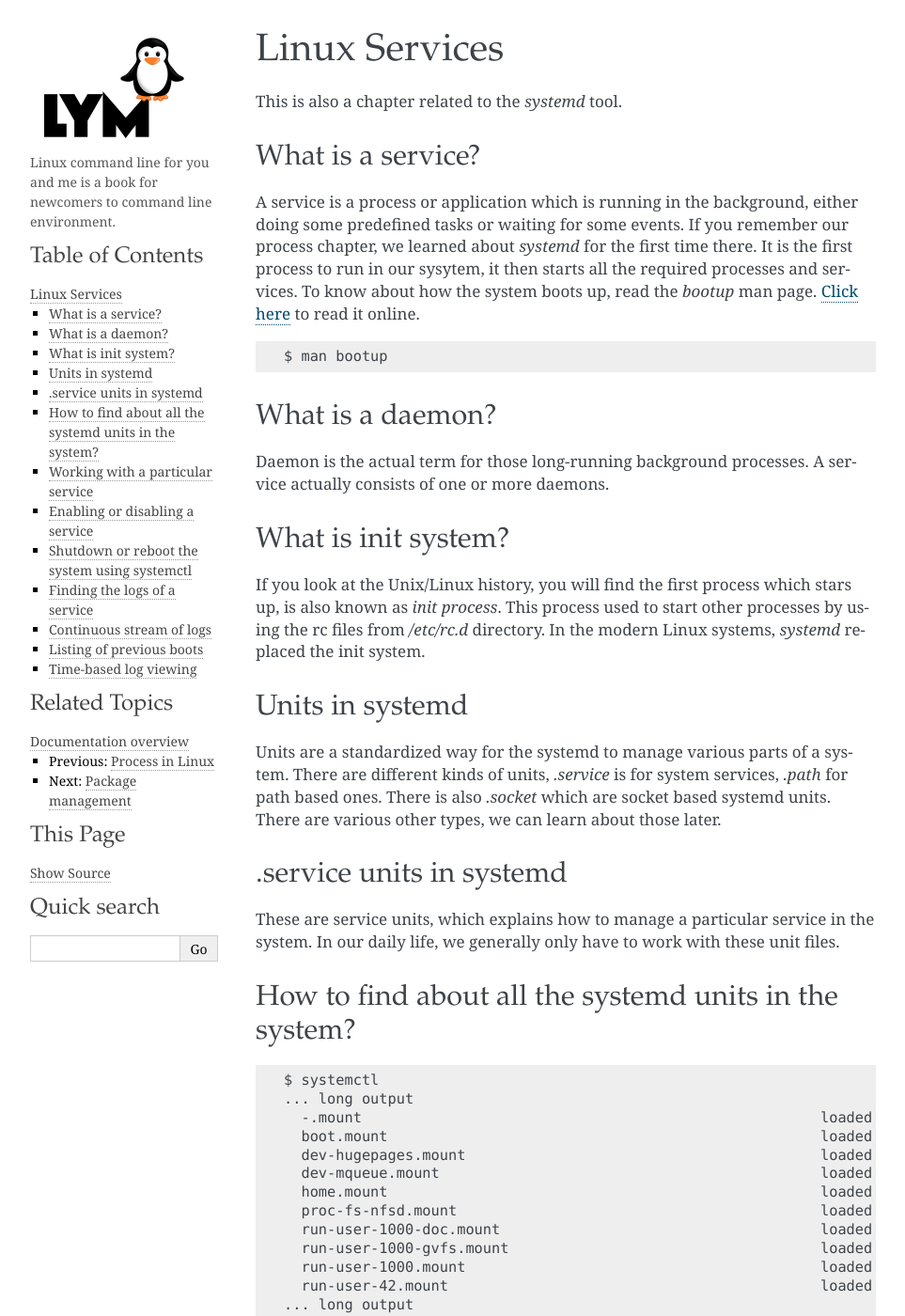
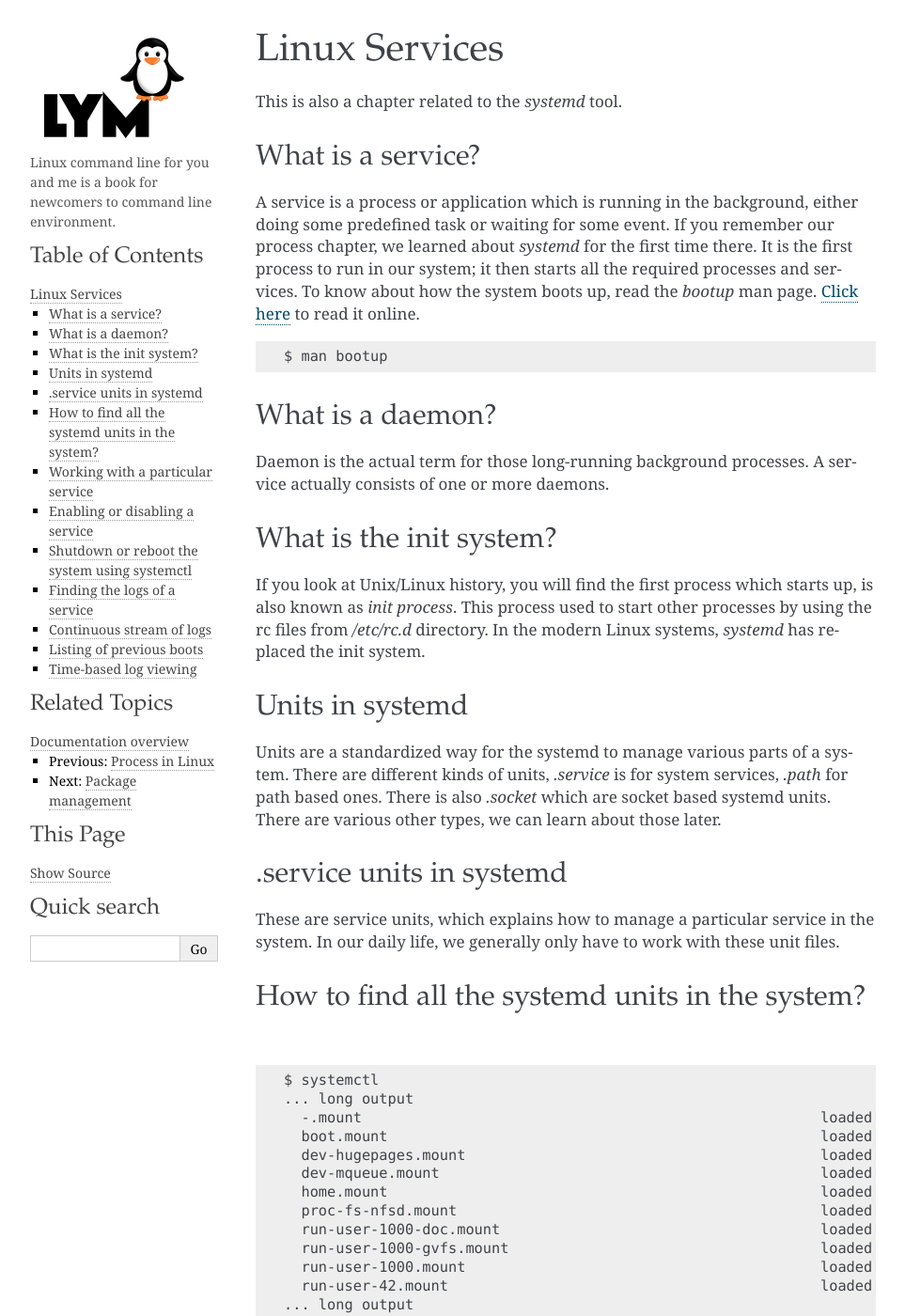
Before and after one commit to kushaldas/lym, a Sphinx documentation site: the page built from docs/services.md, in a window 1280 px wide and 1400 px high. Shown: the whole window at 94% size, without its empty margins (148-1111 px from the left). Built offline with Sphinx 7.4.7, drawn with Linux system fonts in a browser that asks for light colours; a script that is not in the unit is left out; some of the changed text lies outside the part shown.

Commit message:
Update services.md
Typo edits and grammar fixes

````diff
--- a/docs/services.md
+++ b/docs/services.md
@@ -8,8 +8,7 @@ This is also a chapter related to the *systemd* tool.
 
 ### What is a service?
 
-A service is a process or application which is running in the background, either doing some predefined tasks or waiting for some events. If you remember our process chapter, we learned about *systemd* for the first time there. It is the first process to run in our sysytem, it
-then starts all the required processes and services. To know about how the system boots up,
+A service is a process or application which is running in the background, either doing some predefined task or waiting for some event. If you remember our process chapter, we learned about *systemd* for the first time there. It is the first process to run in our system; it then starts all the required processes and services. To know about how the system boots up,
 read the *bootup* man page. [Click here](https://www.freedesktop.org/software/systemd/man/bootup.html) to read it online.
 
 ```
@@ -25,15 +24,14 @@ $ man bootup
 Daemon is the actual term for those long-running background processes. A service actually consists of one or more daemons.
 
 
-### What is init system?
+### What is the init system?
 
-If you look at the Unix/Linux history, you will find the first process which stars up, is also known as *init process*. This process used to start other processes by using the rc files from */etc/rc.d* directory. In the modern Linux systems, *systemd* replaced the init system.
+If you look at Unix/Linux history, you will find the first process which starts up, is also known as *init process*. This process used to start other processes by using the rc files from */etc/rc.d* directory. In the modern Linux systems, *systemd* has replaced the init system.
 
 
 ### Units in systemd
 
-Units are a standardized way for the systemd to manage various parts of a system. There are different kinds of units, *.service* is for system services, *.path* for path based ones. There is also *.socket* which are socket based systemd units. There are various other types, we can
-learn about those later.
+Units are a standardized way for the systemd to manage various parts of a system. There are different kinds of units, *.service* is for system services, *.path* for path based ones. There is also *.socket* which are socket based systemd units. There are various other types, we can learn about those later.
 
 ```eval_rst
 .. index:: services
@@ -48,7 +46,7 @@ daily life, we generally only have to work with these unit files.
 .. index:: systemctl
 ```
 
-### How to find about all the systemd units in the system?
+### How to find all the systemd units in the system?
 
 ```
 $ systemctl
````
Also changed, not shown: other parts of docs/services.md (+6 -8 lines).
